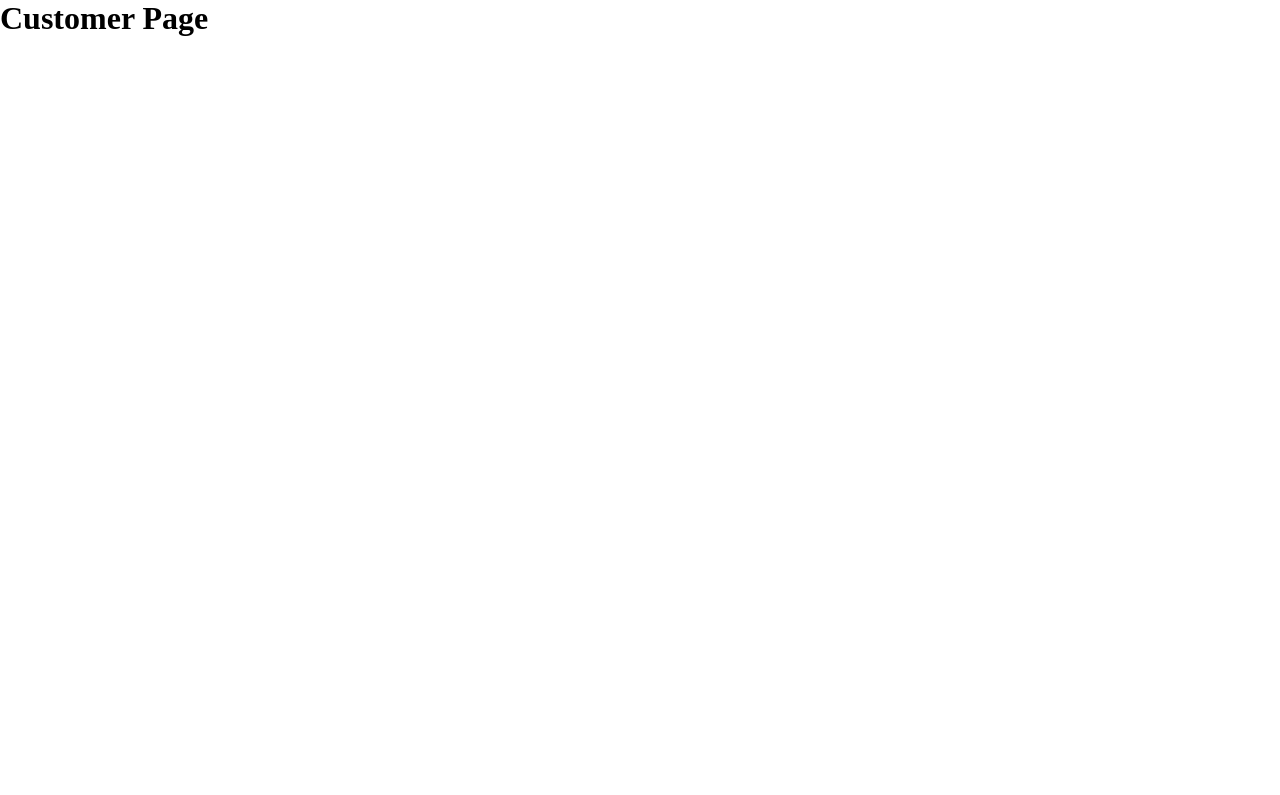
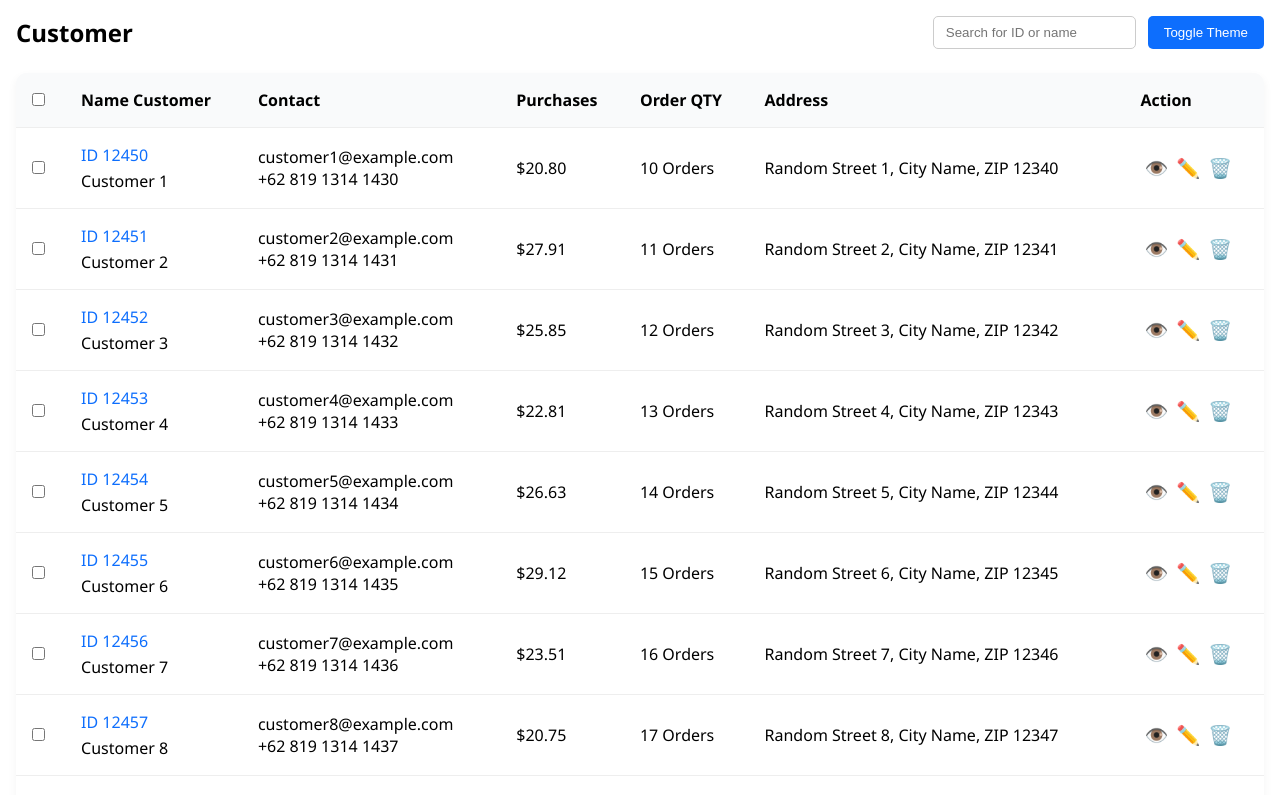
Before and after one commit to Diyor-Khasanov/culters, a React (Create React App) app: page /customer in a window 1280 px wide. Shown: the top 795 px of the page. Built offline with nearby package versions, Linux system fonts and the light colour scheme.

Commit message:
customer

```diff
--- a/src/pages/Customer/Customer.jsx
+++ b/src/pages/Customer/Customer.jsx
@@ -1,7 +1,88 @@
-import './Customer.scss'
+import React, { useState } from "react";
+import "./Customer.scss";
 
-function Customer() {
-  return <h1>Customer Page</h1>;
-}
+const Customer = () => {
+  const [theme, setTheme] = useState("light");
+  const toggleTheme = () => setTheme(theme === "light" ? "dark" : "light");
+  const [searchTerm, setSearchTerm] = useState("");
+
+  const customers = Array.from({ length: 20 }, (_, i) => ({
+    id: "ID 124" + (50 + i),
+    name: `Customer ${i + 1}`,
+    email: `customer${i + 1}@example.com`,
+    phone: `+62 819 1314 14${(30 + i).toString().padStart(2, "0")}`,
+    purchases: `$${(20 + Math.random() * 10).toFixed(2)}`,
+    orders: `${10 + i} Orders`,
+    address: `Random Street ${i + 1}, City Name, ZIP 1234${i}`,
+  }));
+
+  const filteredCustomers = customers.filter(
+    (c) =>
+      c.name.toLowerCase().includes(searchTerm.toLowerCase()) ||
+      c.id.includes(searchTerm)
+  );
+
+  return (
+    <div className={`customer-dashboard ${theme}`}>
+      <header>
+        <h1>Customer</h1>
+        <div className="actions">
+          <input
+            type="text"
+            placeholder="Search for ID or name"
+            value={searchTerm}
+            onChange={(e) => setSearchTerm(e.target.value)}
+          />
+          <button onClick={toggleTheme}>Toggle Theme</button>
+        </div>
+      </header>
+      <div className="table-container">
+        <table>
+          <thead>
+            <tr>
+              <th>
+                <input type="checkbox" />
+              </th>
+              <th>Name Customer</th>
+              <th>Contact</th>
+              <th>Purchases</th>
+              <th>Order QTY</th>
+              <th>Address</th>
+              <th>Action</th>
+            </tr>
+          </thead>
+          <tbody>
+            {filteredCustomers.map((c, index) => (
+              <tr key={index}>
+                <td>
+                  <input type="checkbox" />
+                </td>
+                <td>
+                  <span className="id-link">{c.id}</span>
+                  <div className="name">{c.name}</div>
+                </td>
+                <td>
+                  <div>{c.email}</div>
+                  <div>{c.phone}</div>
+                </td>
+                <td>{c.purchases}</td>
+                <td>{c.orders}</td>
+                <td>{c.address}</td>
+                <td className="icons">
+                  <button>👁️</button>
+                  <button>✏️</button>
+                  <button>🗑️</button>
+                </td>
+              </tr>
+            ))}
+          </tbody>
+        </table>
+        {filteredCustomers.length === 0 && (
+          <p className="no-results">No customers found.</p>
+        )}
+      </div>
+    </div>
+  );
+};
 
 export default Customer;
--- a/src/pages/Customer/Customer.scss
+++ b/src/pages/Customer/Customer.scss
@@ -0,0 +1,136 @@
+.customer-dashboard {
+  font-family: "Segoe UI", sans-serif;
+  padding: 1rem;
+  transition: background 0.3s ease, color 0.3s ease;
+
+  &.dark {
+    background-color: #1e1e2f;
+    color: #f1f1f1;
+
+    table {
+      background-color: #2a2a3d;
+    }
+
+    input,
+    button {
+      background: #333;
+      color: #fff;
+      border-color: #444;
+    }
+  }
+
+  header {
+    display: flex;
+    justify-content: space-between;
+    align-items: center;
+    margin-bottom: 1.5rem;
+
+    h1 {
+      font-size: 1.5rem;
+    }
+
+    .actions {
+      display: flex;
+      gap: 0.75rem;
+
+      input {
+        padding: 0.5rem 0.75rem;
+        border: 1px solid #ccc;
+        border-radius: 5px;
+      }
+
+      button {
+        padding: 0.5rem 1rem;
+        border: none;
+        border-radius: 5px;
+        background-color: #0d6efd;
+        color: white;
+        cursor: pointer;
+
+        &:hover {
+          background-color: #0b5ed7;
+        }
+      }
+    }
+  }
+
+  .table-container {
+    overflow-x: auto;
+    background: white;
+    border-radius: 10px;
+    box-shadow: 0 4px 10px rgba(0, 0, 0, 0.05);
+
+    table {
+      width: 100%;
+      border-collapse: collapse;
+
+      th,
+      td {
+        padding: 1rem;
+        text-align: left;
+        white-space: nowrap;
+      }
+
+      th {
+        background-color: #f9fafb;
+        font-weight: 600;
+      }
+
+      tbody tr {
+        border-top: 1px solid #eee;
+
+        &:hover {
+          background-color: #f0f8ff;
+        }
+      }
+
+      .id-link {
+        display: block;
+        color: #0d6efd;
+        font-weight: 500;
+        margin-bottom: 0.25rem;
+      }
+
+      .icons button {
+        background: none;
+        border: none;
+        cursor: pointer;
+        font-size: 1.2rem;
+        margin: 0 0.25rem;
+        transition: transform 0.2s ease;
+
+        &:hover {
+          transform: scale(1.1);
+        }
+      }
+    }
+  }
+
+  .no-results {
+    text-align: center;
+    padding: 2rem;
+    color: #999;
+  }
+
+  @media (max-width: 768px) {
+    header {
+      flex-direction: column;
+      align-items: flex-start;
+      gap: 1rem;
+    }
+
+    .actions {
+      width: 100%;
+      flex-direction: column;
+
+      input,
+      button {
+        width: 100%;
+      }
+    }
+
+    table {
+      font-size: 0.9rem;
+    }
+  }
+}
```
